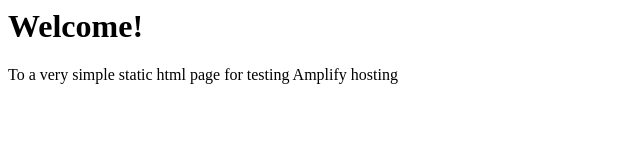
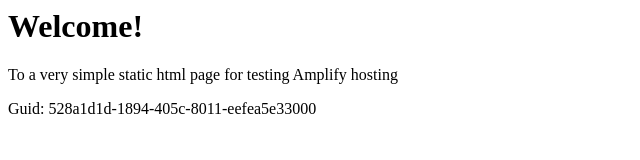
Before and after one commit to aws-aemilia-lhr/Github-PR-Commit-Integration-Test-DoNotTouch-GithubWebhookPreviewCanaryTest-v1-prod-eu-west-2, a website: page src/index.html in a window 1280 px wide. Shown: the whole page, without its empty margins (0-640 px from the left). Drawn offline with Linux system fonts and the light colour scheme.

Commit message:
commit from integ tests

```diff
--- a/src/index.html
+++ b/src/index.html
@@ -1,3 +1,5 @@
+
+
 <html lang="en">
 
 <head>
@@ -10,6 +12,6 @@
 <body>
     <h1>Welcome!</h1>
     <p>To a very simple static html page for testing Amplify hosting</p>
-</body>
+    <p>Guid: 528a1d1d-1894-405c-8011-eefea5e33000</p></body>
 
 </html>
```
